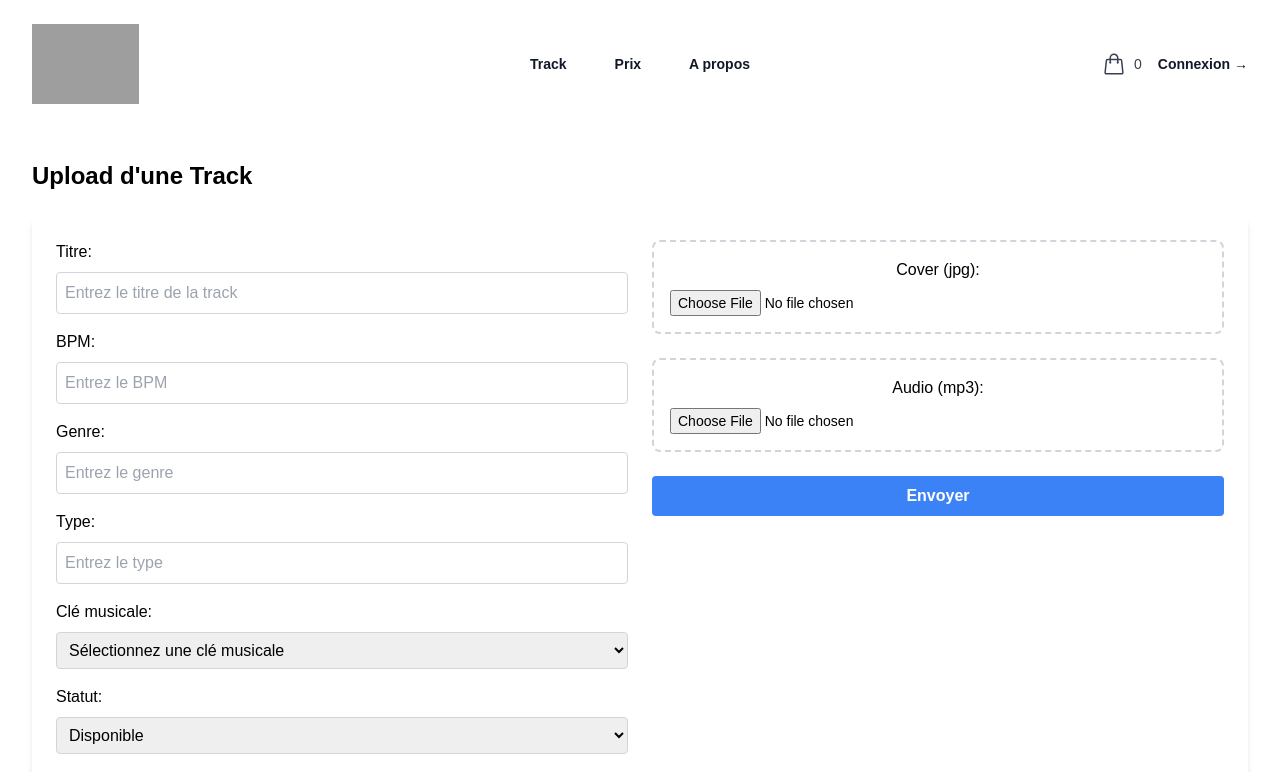
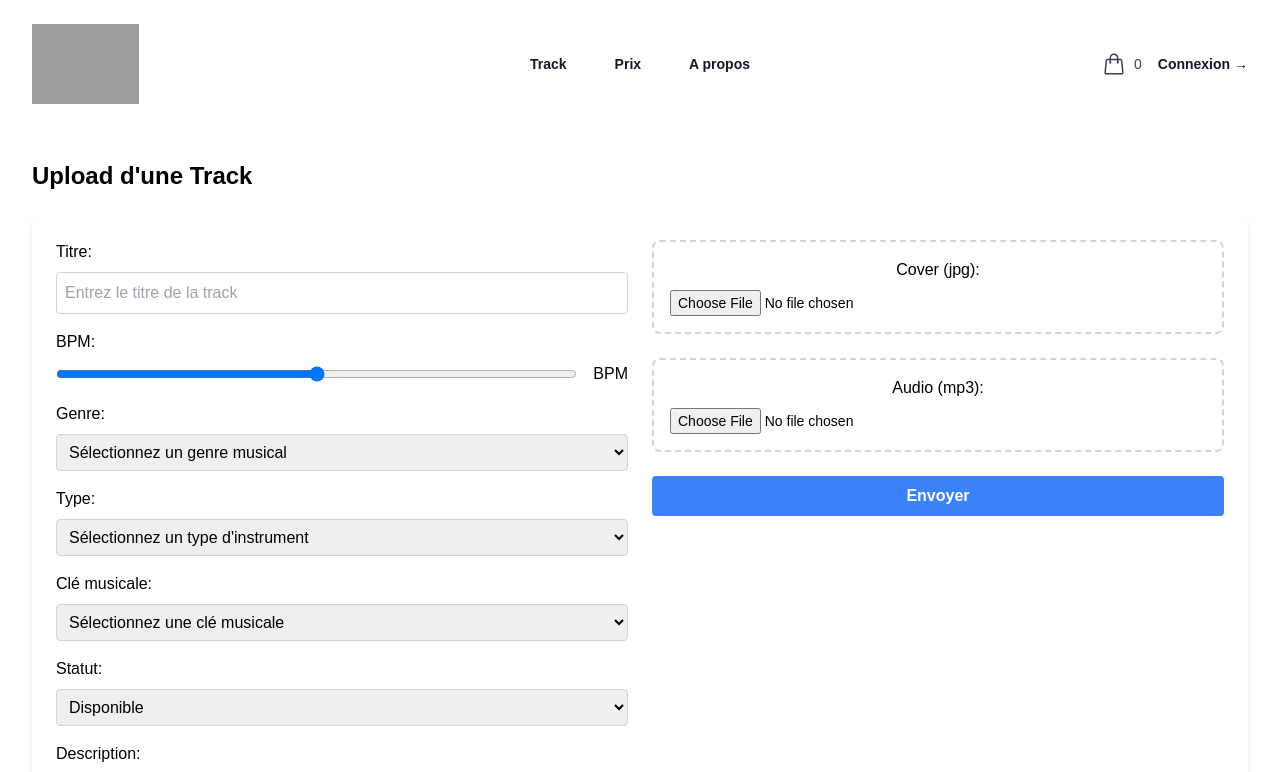
Before and after one commit to killian-doume/beatdrive_front, a Next.js app: page /upload in a window 1280 px wide. Shown: the top 772 px of the page. Built offline with nearby package versions, Linux system fonts and the light colour scheme; grey boxes are pictures that could not be loaded.

Commit message:
feat search

```diff
--- a/src/app/track/page.tsx
+++ b/src/app/track/page.tsx
@@ -1,5 +1,4 @@
 'use client';
-
 import { useEffect, useState } from "react";
 import { useRouter, useSearchParams } from "next/navigation";
 import Header from "@/components/header";
@@ -60,6 +59,7 @@ function AudioPlayer({ track, onClose }: { track: Track; onClose: () => void })
         <div className="ml-4 text-xs">
           <p className="font-semibold">{track.titre}</p>
           <p className="text-gray-400">{track.user?.pseudo || "Auteur inconnu"}</p>
+          <p className="text-gray-400">{track.genre}</p>
         </div>
       </div>
       <div className="flex items-center">
@@ -98,38 +98,37 @@ export default function TrackPage() {
   const [uniqueKeys, setUniqueKeys] = useState<string[]>([]);
   const [activeTrack, setActiveTrack] = useState<Track | null>(null);
 
-  const router = useRouter();
   const searchParams = useSearchParams();
 
   useEffect(() => {
     const fetchTracks = async () => {
       try {
-        // Effectue une requête à l'API pour récupérer tous les tracks
         const response = await fetch(`${process.env.NEXT_PUBLIC_API_URL}/api/track`);
-        // Convertit la réponse en un tableau de tracks
         const data: Track[] = await response.json();
-        // Récupère les informations utilisateur associées à chaque track
+
         const tracksWithUsers = await Promise.all(
-          // Parcourt chaque track récupéré
           data.map(async (track) => {
-            // Effectue une requête pour récupérer les informations de l'utilisateur lié à ce track
             const userResponse = await fetch(`${process.env.NEXT_PUBLIC_API_URL}/api/user/${track.id_user}`);
-            // Convertit la réponse en un objet utilisateur
             const user: User = await userResponse.json();
-            // Retourne un nouvel objet track incluant les informations de l'utilisateur
-            return { ...track, user }; // Combine les données du track et de l'utilisateur
+            return { ...track, user };
           })
         );
-
 
         const sortedTracks = [...tracksWithUsers].sort((a, b) => new Date(b.date).getTime() - new Date(a.date).getTime());
         setTracks(sortedTracks);
 
+        const genreQuery = searchParams.get("genre")?.toLowerCase() || "";
+        const searchQuery = searchParams.get("search")?.toLowerCase() || "";
 
-        const genreQuery = searchParams.get("genre") || "";
-        const filtered = genreQuery
-          ? sortedTracks.filter((track) => track.genre === genreQuery)
-          : sortedTracks;
+        const filtered = sortedTracks.filter((track) => {
+          const matchesGenre = genreQuery === "" || track.genre.toLowerCase() === genreQuery;
+          const matchesSearch =
+            searchQuery === "" ||
+            track.titre.toLowerCase().includes(searchQuery) ||
+            track.user?.pseudo.toLowerCase().includes(searchQuery) ||
+            track.genre.toLowerCase().includes(searchQuery);
+          return matchesGenre && matchesSearch;
+        });
 
         setFilteredTracks(filtered);
         setVisibleTracks(filtered.slice(0, 6));
@@ -142,24 +141,23 @@ export default function TrackPage() {
         setUniqueGenres(genres);
         setUniqueKeys(keys);
 
-        setFilters((prevFilters) => ({ ...prevFilters, genre: genreQuery }));
+        setFilters((prevFilters) => ({
+          ...prevFilters,
+          genre: genreQuery,
+        }));
       } catch (error) {
         console.error("Erreur lors de la récupération des données :", error);
       }
     };
 
-    // Fonction asynchrone pour récupérer les prix des licences
     const fetchPrices = async () => {
       try {
-        // Envoi d'une requête GET vers l'API pour récupérer les licences de pistes
         const response = await fetch(`${process.env.NEXT_PUBLIC_API_URL}/api/licence_track`);
         const data: LicenceTrack[] = await response.json();
-        // Initialisation d'un objet vide pour mapper les prix des pistes en fonction de leur ID
         const priceMapping: { [id_track: number]: string } = {};
-        // Parcours du tableau des licences pour extraire les prix des licences "Non-exclusive"
         data.forEach((licence) => {
-          if (licence.type === "Non-exclusive") { // Filtrer uniquement les licences de type "Non-exclusive"
-            priceMapping[licence.track.id_track] = licence.prix; // Associer l'ID de la piste au prix correspondant
+          if (licence.type === "Non-exclusive") {
+            priceMapping[licence.track.id_track] = licence.prix;
           }
         });
         setPrices(priceMapping);
@@ -167,7 +165,6 @@ export default function TrackPage() {
         console.error("Erreur lors de la récupération des prix des licences :", error);
       }
     };
-
 
     fetchTracks();
     fetchPrices();
@@ -216,11 +213,9 @@ export default function TrackPage() {
       setNotification(`"${track.titre}" avec la licence "${licenceType}" est déjà dans votre panier.`);
       setTimeout(() => {
         setNotification(null);
-        window.location.reload(); // Recharge la page après 3 secondes
       }, 3000);
       return;
     }
-
 
     const cartItem = {
       id_track: track.id_track,
@@ -238,7 +233,6 @@ export default function TrackPage() {
     setNotification(`"${track.titre}" avec la licence "${licenceType}" a été ajouté au panier.`);
     setTimeout(() => {
       setNotification(null);
-      window.location.reload(); // Recharge la page après 3 secondes
     }, 3000);
   };
 
--- a/src/app/upload/page.tsx
+++ b/src/app/upload/page.tsx
@@ -152,37 +152,73 @@ export default function UploadTrack() {
             </div>
             <div>
               <label className="block text-black font-medium mb-2">BPM:</label>
+              <div className="flex items-center">
                 <input
-                type="text"
+                  type="range"
+                  min="40"
+                  max="240"
                   value={bpm}
                   onChange={(e) => setBpm(e.target.value)}
-                placeholder="Entrez le BPM"
+                  className="w-full"
+                />
+                <span className="ml-4 text-black font-medium">{bpm} BPM</span>
+              </div>
+            </div>
+
+            <div>
+              <label className="block text-black font-medium mb-2">Genre:</label>
+              <select
+                value={genre}
+                onChange={(e) => setGenre(e.target.value)}
                 className="w-full p-2 border border-gray-300 rounded focus:outline-none focus:ring focus:ring-blue-300"
                 required
-              />
+              >
+                <option value="">Sélectionnez un genre musical</option>
+                <option value="Rap">Rap</option>
+                <option value="Pop">Pop</option>
+                <option value="Reggae">Reggae</option>
+                <option value="Electro">Electro</option>
+                <option value="Rock">Rock</option>
+                <option value="Classique">Classique</option>
+                <option value="Jazz">Jazz</option>
+                <option value="Blues">Blues</option>
+                <option value="R&B">R&B</option>
+                <option value="Soul">Soul</option>
+                <option value="Folk">Folk</option>
+                <option value="Country">Country</option>
+                <option value="Métal">Métal</option>
+                <option value="Funk">Funk</option>
+                <option value="Disco">Disco</option>
+              </select>
             </div>
+
             <div>
-              <label className="block text-black font-medium mb-2">Genre:</label>
-              <input
-                type="text"
-                value={genre}
-                onChange={(e) => setGenre(e.target.value)}
-                placeholder="Entrez le genre"
+              <label className="block text-black font-medium mb-2">Type:</label>
+              <select
+                value={type}
+                onChange={(e) => setType(e.target.value)}
                 className="w-full p-2 border border-gray-300 rounded focus:outline-none focus:ring focus:ring-blue-300"
                 required
-              />
+              >
+                <option value="">Sélectionnez un type d'instrument</option>
+                <option value="Piano">Piano</option>
+                <option value="Synthé">Synthé</option>
+                <option value="Batterie">Batterie</option>
+                <option value="Guitare acoustique">Guitare acoustique</option>
+                <option value="Guitare électrique">Guitare électrique</option>
+                <option value="Basse">Basse</option>
+                <option value="Violon">Violon</option>
+                <option value="Violoncelle">Violoncelle</option>
+                <option value="Saxophone">Saxophone</option>
+                <option value="Trompette">Trompette</option>
+                <option value="Flûte">Flûte</option>
+                <option value="Harmonica">Harmonica</option>
+                <option value="Percussions">Percussions</option>
+                <option value="Clarinette">Clarinette</option>
+                <option value="Cor">Cor</option>
+              </select>
             </div>
-            <div>
-              <label className="block text-black font-medium mb-2">Type:</label>
-              <input
-                type="text"
-                value={type}
-                onChange={(e) => setType(e.target.value)}
-                placeholder="Entrez le type"
-                className="w-full p-2 border border-gray-300 rounded focus:outline-none focus:ring focus:ring-blue-300"
-                required
-              />
-            </div>
+
             <div>
               <label className="block text-black font-medium mb-2">Clé musicale:</label>
               <select
@@ -206,6 +242,7 @@ export default function UploadTrack() {
                 <option value="B">B</option>
               </select>
             </div>
+
             <div>
               <label className="block text-black font-medium mb-2">Statut:</label>
               <select
```
Lines whose indentation alone changed are shown as unchanged.
